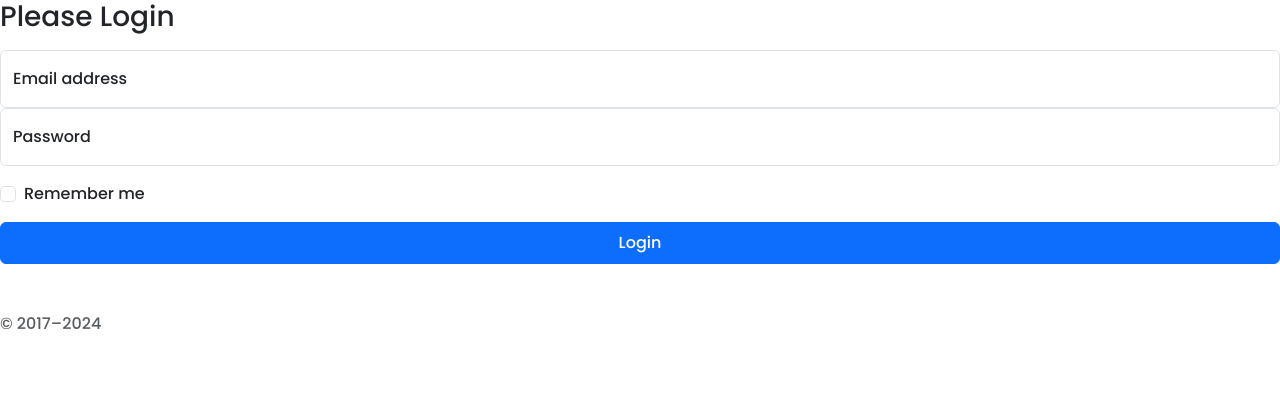
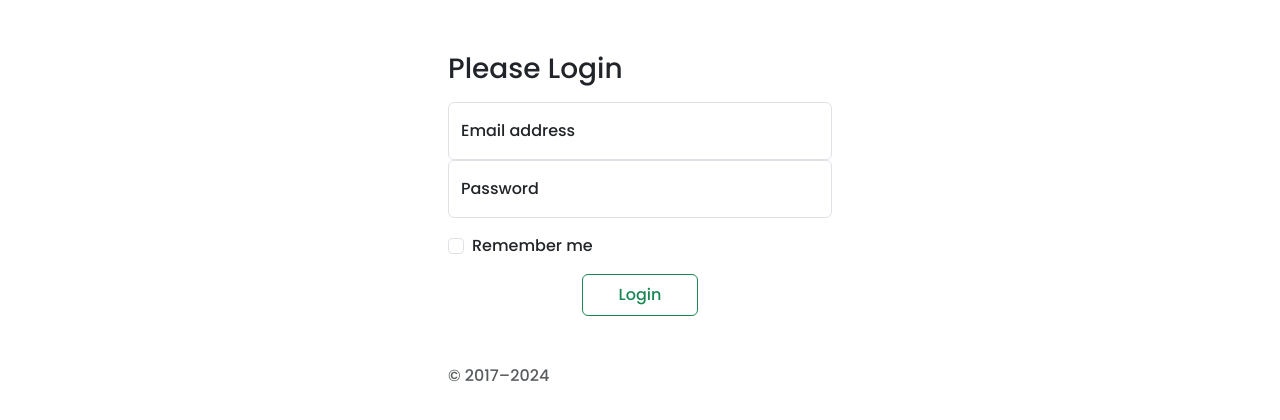
Before and after one commit to SurajTrainer/MERN_Project, a React (Vite) app in the folder Frontend/: page /login in a window 1280 px wide. Shown: the top 420 px of the page. Built offline with nearby package versions, Linux system fonts and the light colour scheme.

Commit message:
login css updating

```diff
--- a/Frontend/src/components/Login.jsx
+++ b/Frontend/src/components/Login.jsx
@@ -22,7 +22,7 @@ const Login = () => {
         Remember me
       </label>
     </div>
-    <button className="btn btn-primary w-100 py-2" type="submit">Login</button>
+    <button className="btn btn-outline-success  py-2 login-btn" type="submit">Login</button>
     <p className="mt-5 mb-3 text-body-secondary">© 2017–2024</p>
   </form>
 </main>
--- a/Frontend/src/components/Signup.jsx
+++ b/Frontend/src/components/Signup.jsx
@@ -3,7 +3,7 @@ import React from 'react'
 const Signup = () => {
   return (
     <div>
-      signup
+
     </div>
   )
 }
--- a/Frontend/src/index.css
+++ b/Frontend/src/index.css
@@ -19,3 +19,18 @@ body {
 .product_data{
     margin-top: 120px;
 }
+
+
+/* Login Form */
+
+.form {
+    width: 30%;
+    margin: 52px auto;
+}
+
+.login-btn{
+    width: 30%;
+    margin: auto;
+    display: flex;
+    justify-content: center;
+}
```
